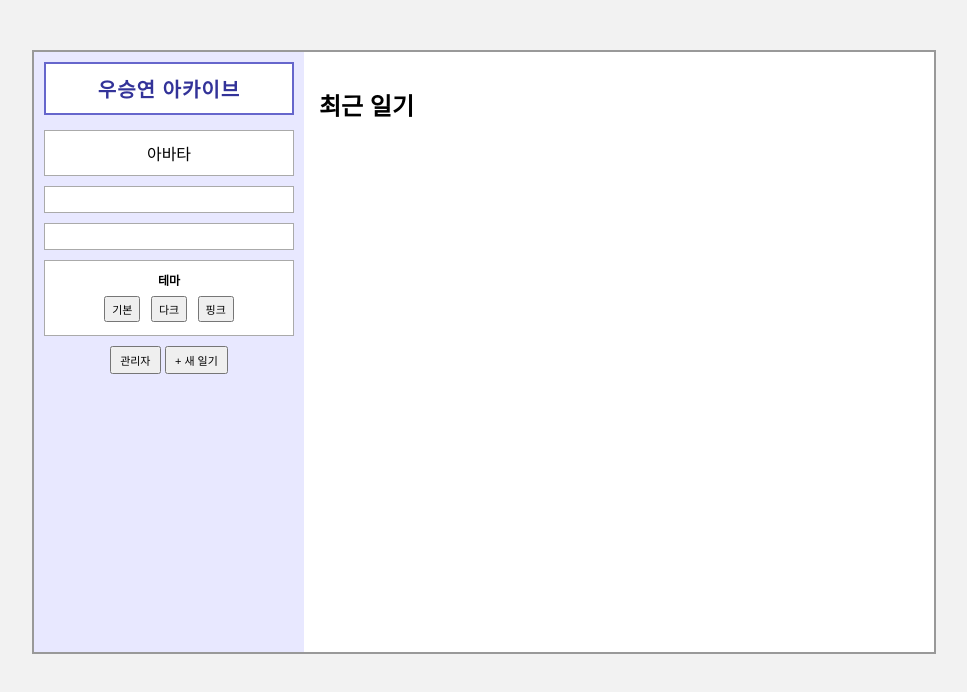
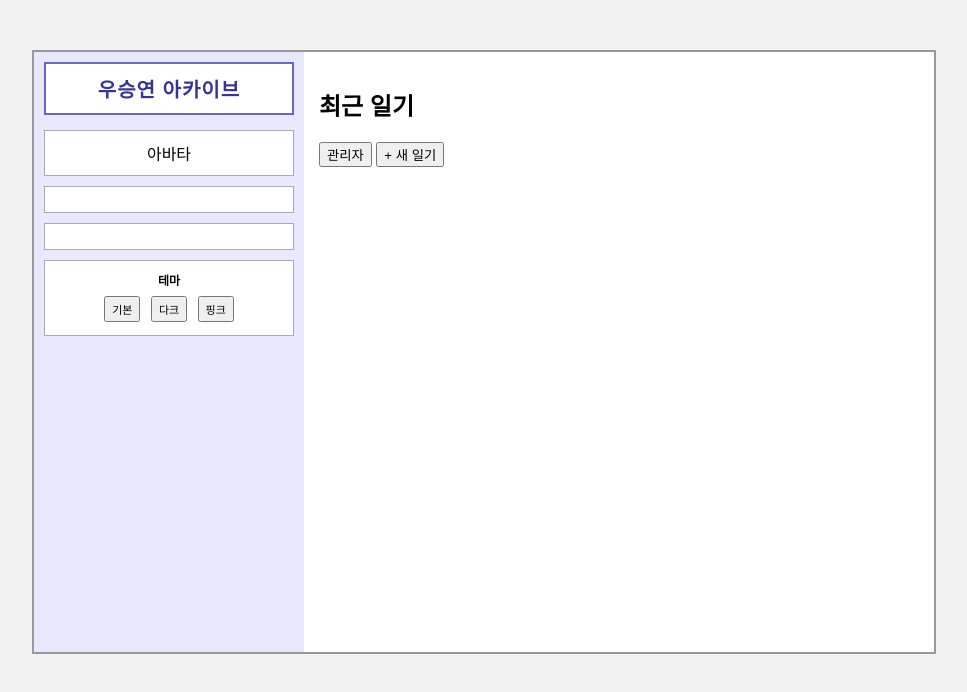
Before and after one commit to dntmddus0125/dntmddus, a plain HTML site: page index.html in a window 1280 px wide. Shown: the whole page, without its empty margins (156-1123 px from the left). Drawn offline with Linux system fonts and the light colour scheme.

Commit message:
Update index.html

```diff
--- a/index.html
+++ b/index.html
@@ -40,19 +40,19 @@
         <button id="theme-pink">핑크</button>
       </div>
     </section>
-
-      <section class="admin-section">
-        <div class="admin-box">
-          <button id="admin-btn">관리자</button>
-          <button id="add-diary-btn">+ 새 일기</button>
-        </div>
-      </section>
   </aside>
 
   <!-- 오른쪽 메인 영역 -->
   <main class="right-bar">
+    <header class="main-header">
+      <h2>최근 일기</h2>
+      <div class="right-top-buttons">
+        <button id="admin-btn">관리자</button>
+        <button id="add-diary-btn">+ 새 일기</button>
+      </div>
+    </header>
+
     <section id="diary-list">
-        <header class="main-header"><h2>최근 일기</h2></header>
       <div class="diary-grid"></div>
     </section>
 
```
Lines whose indentation alone changed are shown as unchanged.
